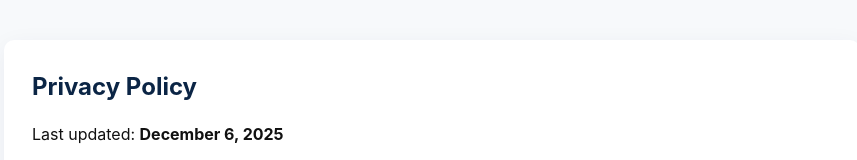
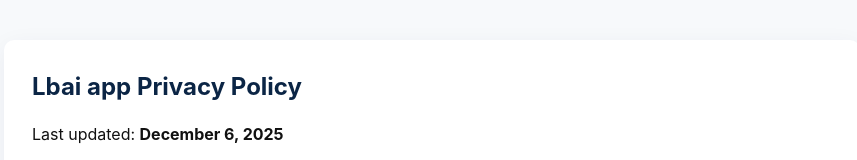
Before and after one commit to ilhandahir1122-debug/lbai_privacy, a plain HTML site: page index.html in a window 1280 px wide. Shown: the top 160 px of the page, without its empty margins (208-1065 px from the left). Drawn offline with Linux system fonts and the light colour scheme.

Commit message:
Update index.html

```diff
--- a/index.html
+++ b/index.html
@@ -4,7 +4,7 @@
 <head>
   <meta charset="utf-8" />
   <meta name="viewport" content="width=device-width,initial-scale=1" />
-  <title>Lbai app    Privacy Policy — Ibai</title>
+  <title>.           Privacy Policy — Ibai</title>
   <style>
     body { font-family: -apple-system, BlinkMacSystemFont, "Segoe UI", Roboto, "Helvetica Neue", Arial; line-height:1.6; color:#111; margin:0; padding:0; background:#f7f9fb; }
     .container { max-width:800px; margin:40px auto; padding:28px; background:#fff; border-radius:10px; box-shadow:0 6px 24px rgba(12,36,80,0.06); }
@@ -19,7 +19,7 @@
 </head>
 <body>
   <div class="container">
-    <h1>Privacy Policy</h1>
+    <h1>Lbai app           Privacy Policy</h1>
     <p>Last updated: <strong id="updated">December 2025</strong></p>
 
     <p>This Privacy Policy describes how <strong>Ibai</strong> ("we", "our", or "the App") collects, uses, and protects information when you use our App and connected services, including posting to the Facebook Page <strong>Laam Coin</strong>.</p>
```
